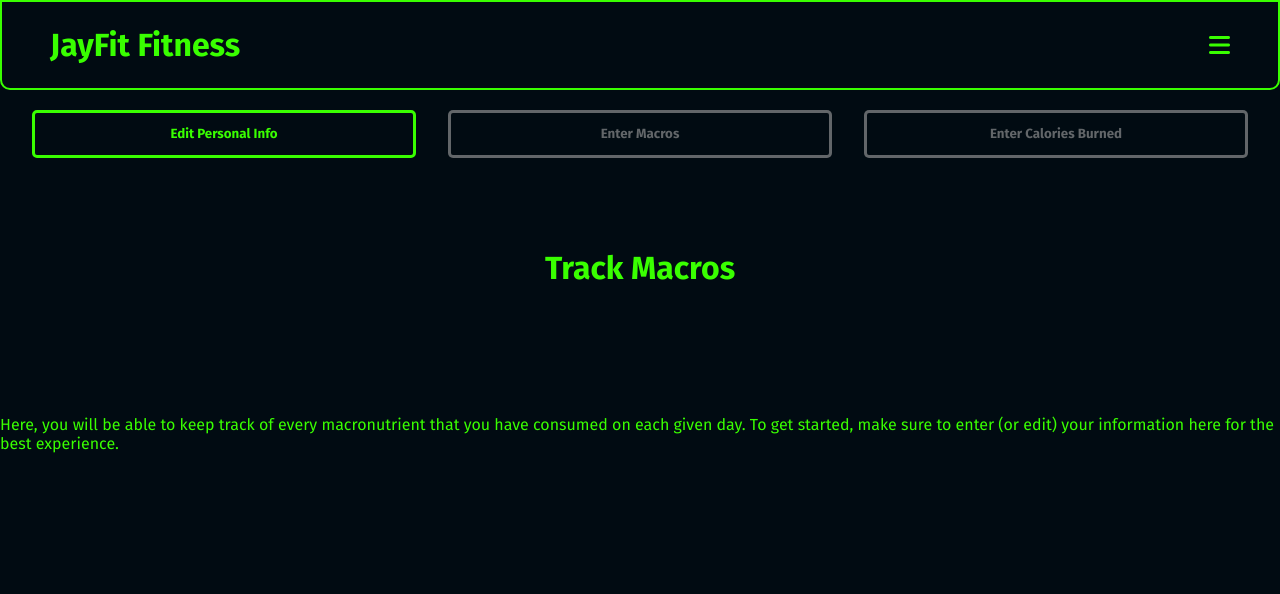
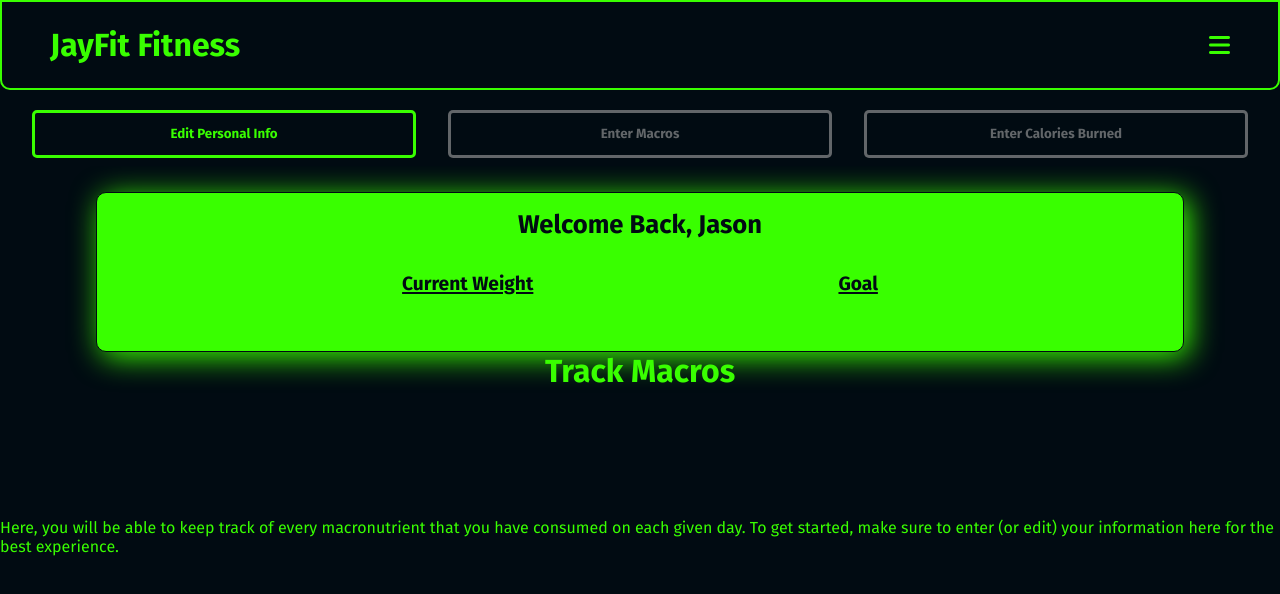
Before and after one commit to Jason9521/jayfit-fitness-personal-project, a website built with webpack: page dist/macros.html in a window 1280 px wide. Shown: the top 594 px of the page. Built offline with nearby package versions, Linux system fonts and the light colour scheme.

Commit message:
styling for goal banner, macro options style changes

```diff
--- a/src/macros.css
+++ b/src/macros.css
@@ -32,7 +32,7 @@ body {
 .macros-page-options {
     height: 3rem;
     width: 100%;
-    padding-top: 10rem;
+    padding: 10rem 0 3.5rem;
     display: flex;
     justify-content: space-evenly;
     position: fixed;
@@ -62,6 +62,53 @@ body {
 .macro-option-enable {
     cursor: pointer;
     box-shadow: 5px 5px 10px rgb(57, 255, 0);
+}
+
+/* Goal Banner */
+
+.goal-banner {
+    height: 10rem;
+    width: 85%;
+    position: relative;
+    top: 12rem;
+    margin: 0 auto;
+    border-radius: 10px;
+    border: solid 1px;
+    z-index: -1;
+    box-shadow: 5px 5px 30px rgb(57, 255, 0);
+    /* visibility: hidden; */
+}
+
+.goal-banner > span {
+    display: flex;
+    width: 100%;
+    justify-content: center;
+    font-size: 1.6rem;
+    font-weight: 700;
+    padding-top: 1rem;
+}
+
+.objectives-container {
+    display: flex;
+    padding-top: 2rem;
+    justify-content: space-evenly;
+    font-weight: 700;
+}
+
+.objectives-container > div {
+    display: flex;
+    flex-direction: column;
+    align-items: center;
+}
+
+.obj-top {
+    font-size: 1.2rem;
+    text-decoration: underline 2px;
+    text-underline-offset: 2px;
+}
+
+.obj-bottom {
+    padding-top: 0.5rem;
 }
 
 /* Personal Modal */
```
